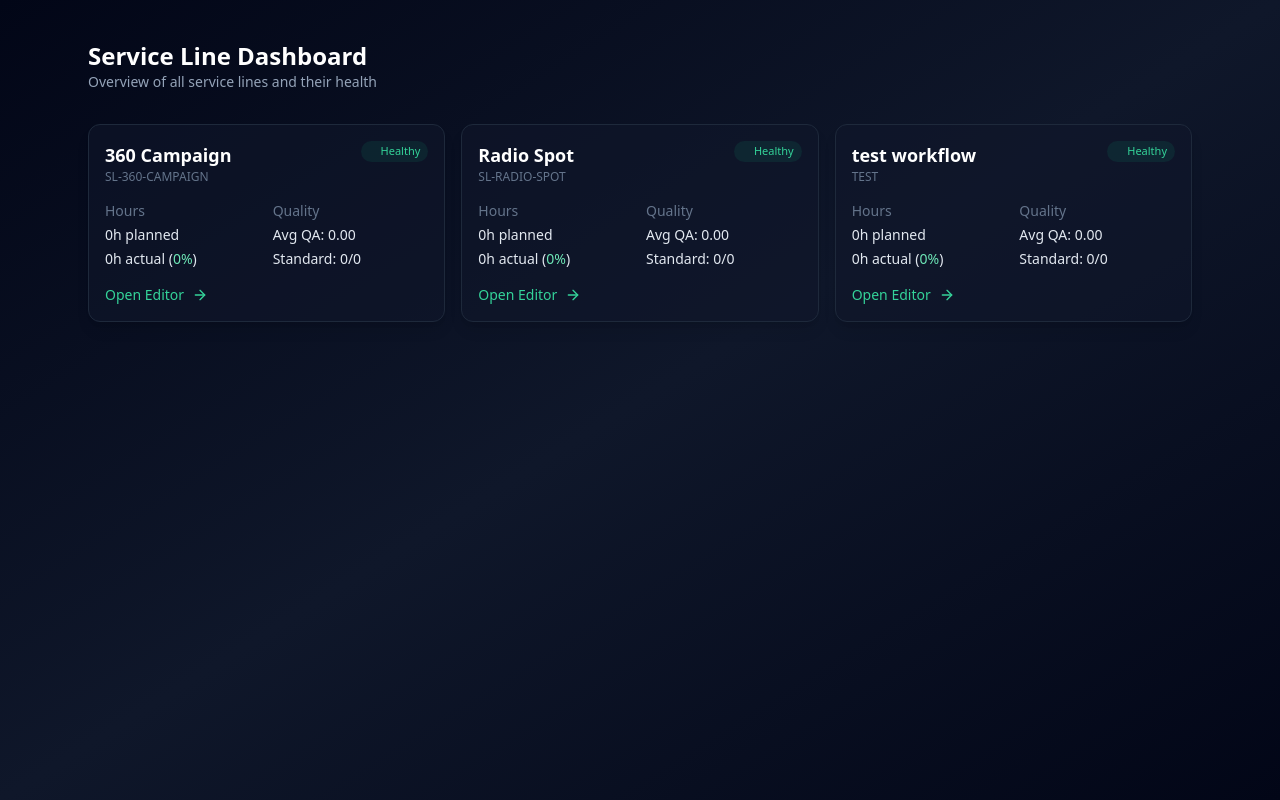
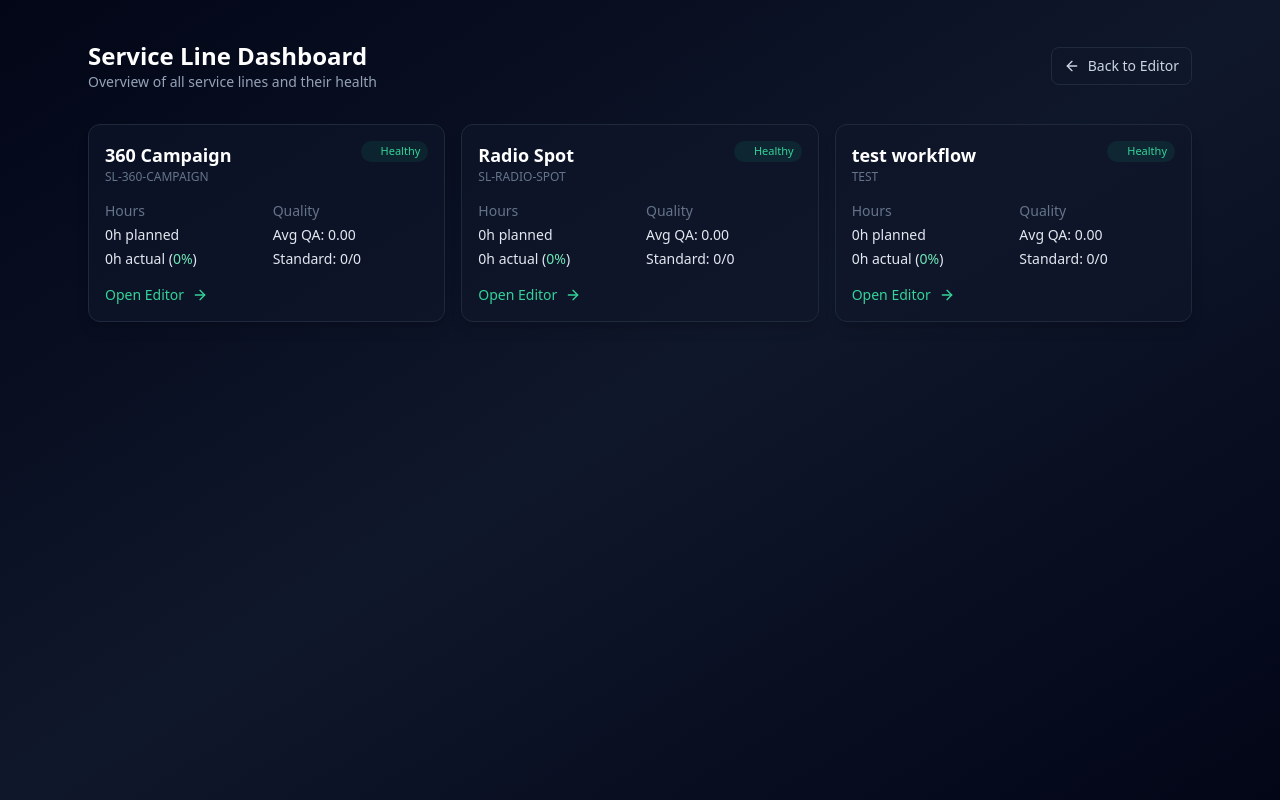
Before and after one commit to RaisinBread42/blueprintos, a Next.js app: page /dashboard in a window 1280 px wide. Built offline with nearby package versions, Linux system fonts and the light colour scheme.

Commit message:
feat(dashboard): add back-to-editor link

```diff
--- a/src/app/dashboard/page.tsx
+++ b/src/app/dashboard/page.tsx
@@ -1,7 +1,8 @@
 "use client";
 
 import { useEffect, useState } from "react";
-import { Loader2 } from "lucide-react";
+import Link from "next/link";
+import { Loader2, ArrowLeft } from "lucide-react";
 import type { ServiceLine } from "@/types";
 import { ServiceLineCard } from "@/components/dashboard/ServiceLineCard";
 
@@ -58,6 +59,13 @@ export default function DashboardPage() {
             <h1 className="text-2xl font-semibold text-white">Service Line Dashboard</h1>
             <p className="text-slate-400 text-sm">Overview of all service lines and their health</p>
           </div>
+          <Link
+            href="/editor"
+            className="inline-flex items-center gap-2 rounded-lg border border-slate-700/50 px-3 py-2 text-sm text-slate-300 bg-transparent hover:bg-slate-800 hover:text-white hover:border-slate-600 transition-colors"
+          >
+            <ArrowLeft className="h-4 w-4" />
+            Back to Editor
+          </Link>
         </div>
 
         {serviceLines.length === 0 ? (
```
